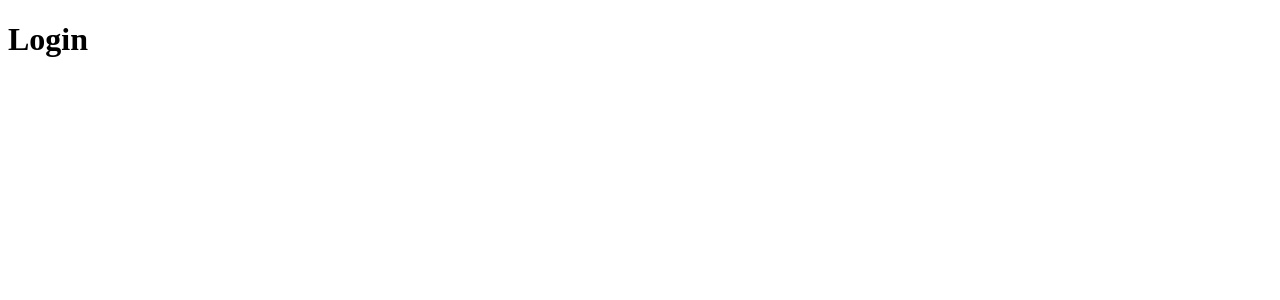
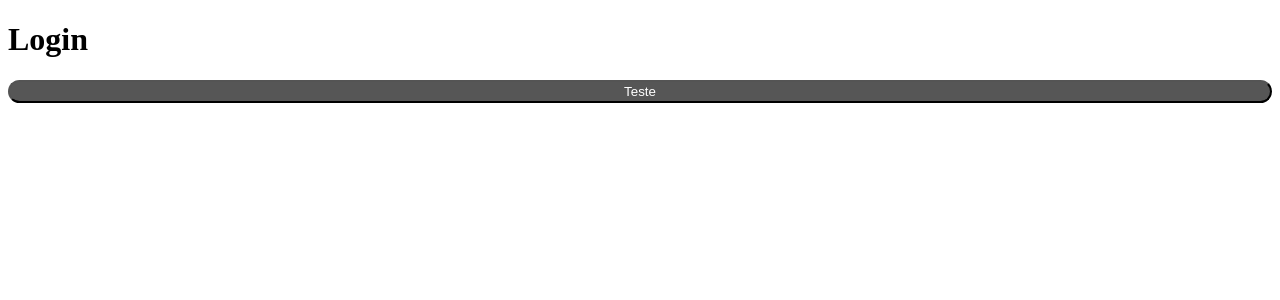
Before and after one commit to thiagofalima/register-ui, a React (Create React App) app in the folder app/: page /login in a window 1280 px wide. Shown: the top 300 px of the page. Built offline with nearby package versions, Linux system fonts and the light colour scheme.

Commit message:
refactor(button): create separated ButtonWrapper and Botton component - also proper interfaces for both

```diff
--- a/app/src/App.tsx
+++ b/app/src/App.tsx
@@ -2,6 +2,7 @@ import React from 'react';
 import { BrowserRouter, Routes, Route } from "react-router-dom"
 import { Home } from './Pages/Home';
 import { Login } from './Pages/Login';
+import { Button } from './Components/Button/Button';
 
 function App() {
   return (
@@ -10,6 +11,7 @@ function App() {
         <Route path="/" element={ <Home /> }/>
         <Route path="/login" element={ <Login /> }/>
       </Routes>
+      <Button title="Teste" onClick={ () => alert("Botão clicado") }/>
     </BrowserRouter>
   );
 }
--- /dev/null
+++ b/app/src/Components/Button/Button.tsx
@@ -0,0 +1,16 @@
+import { MouseEventHandler } from "react";
+import { ButtonWrapper } from "./ButtonWrapper";
+
+interface IButton{
+  title: string;
+  variant?: "primary" | "secondary";  // Mesmo tipo da outra interface
+  onClick: MouseEventHandler<HTMLButtonElement>
+}
+
+export const Button = ({title, variant="primary", onClick}: IButton) => {
+  return (
+    <ButtonWrapper variant={ variant } onClick={ onClick }>
+      { title }
+    </ButtonWrapper>
+  )
+}
--- a/app/src/Components/Button.tsx
+++ b/app/src/Components/Button/ButtonWrapper.tsx
@@ -1,10 +1,10 @@
 import styled, { css } from "styled-components";
 
-interface IButton{
-    variant: "primary" | "secondary"  // variant? -> Se quiser passar ou não essa prop quando usar o componente
+interface IButtonWrapper{
+    variant?: "primary" | "secondary"  // variant? -> Se quiser passar ou não essa prop quando usar o componente
 }
 
-export const Button = styled.button<IButton>`
+export const ButtonWrapper = styled.button<IButtonWrapper>`
   min-width: 120px;
   width: 100%;
   padding: 2px 12px;
```
